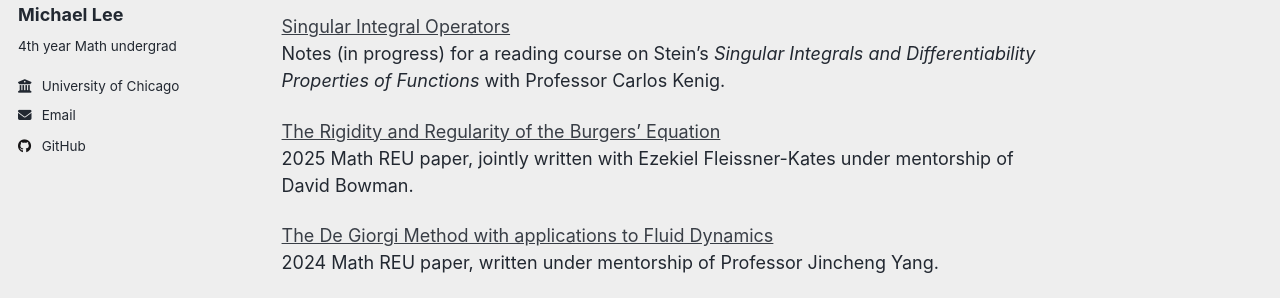
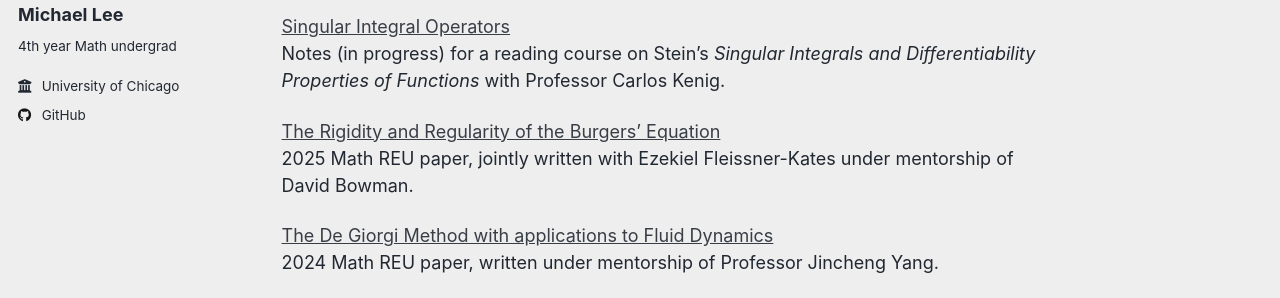
Before and after one commit to leemichaeljh/leemichaeljh.github.io, a Jekyll site: the page built from _pages/about.md, in a window 1280 px wide. Shown: the part 280-578 px from the top of the page. Built offline with Jekyll 4.4.1, drawn with Linux system fonts in a browser that asks for light colours; a script that is not in the unit is left out.

Commit message:
Remove email address from _config.yml
Comment out the email address in the configuration file.

```diff
--- a/_config.yml
+++ b/_config.yml
@@ -30,7 +30,7 @@ author:
   location         : # "Earth"
   employer         : "University of Chicago"
   uri              : # URL
-  email            : "leemichaeljh@uchicago.edu"
+  email            : # "leemichaeljh@uchicago.edu"
 
   # Academic websites
   academia         : # URL
```
